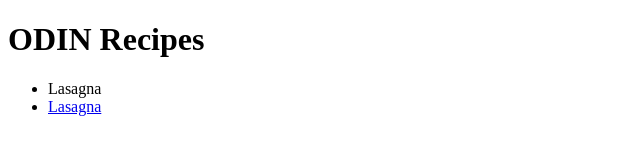
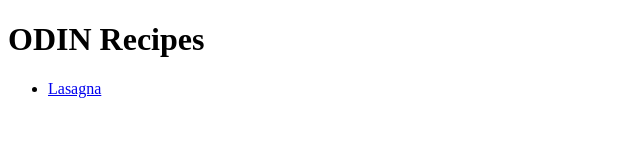
Before and after one commit to bdaneels/odin-recipes, a plain HTML site: page index.html in a window 1280 px wide. Shown: the whole page, without its empty margins (0-640 px from the left). Drawn offline with Linux system fonts and the light colour scheme.

Commit message:
delete code duplication index.html

```diff
--- a/index.html
+++ b/index.html
@@ -9,8 +9,7 @@
 <body>
     <h1>ODIN Recipes</h1>
     <ul>
-        <li><a>Lasagna</li>
-            <li><a href="recipes/lasagna.html">Lasagna</a></li>
+        <li><a href="recipes/lasagna.html">Lasagna</a></li>
 
     </ul>
 </body>
```
